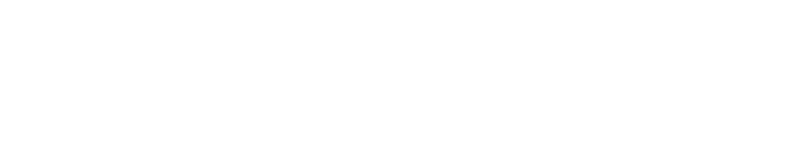
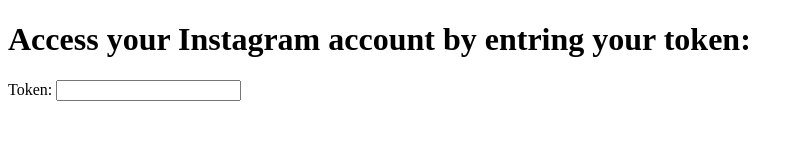
Before and after one commit to amirhnajafiz/k8s-ephemeral-storage-exporter, a plain HTML site: page index.html in a window 1280 px wide. Shown: the whole page, without its empty margins (0-803 px from the left). Drawn offline with Linux system fonts and the light colour scheme.

Commit message:
init: base html for token inputs

```diff
--- a/index.html
+++ b/index.html
@@ -6,6 +6,12 @@
   </title>
 </head>
 <body>
-
+  <div>
+    <h1>
+      Access your Instagram account by entring your token:
+    </h1>
+    <label for="token">Token: </label>
+    <input id="token" type="text" />
+  </div>
 </body>
 </html>
```
